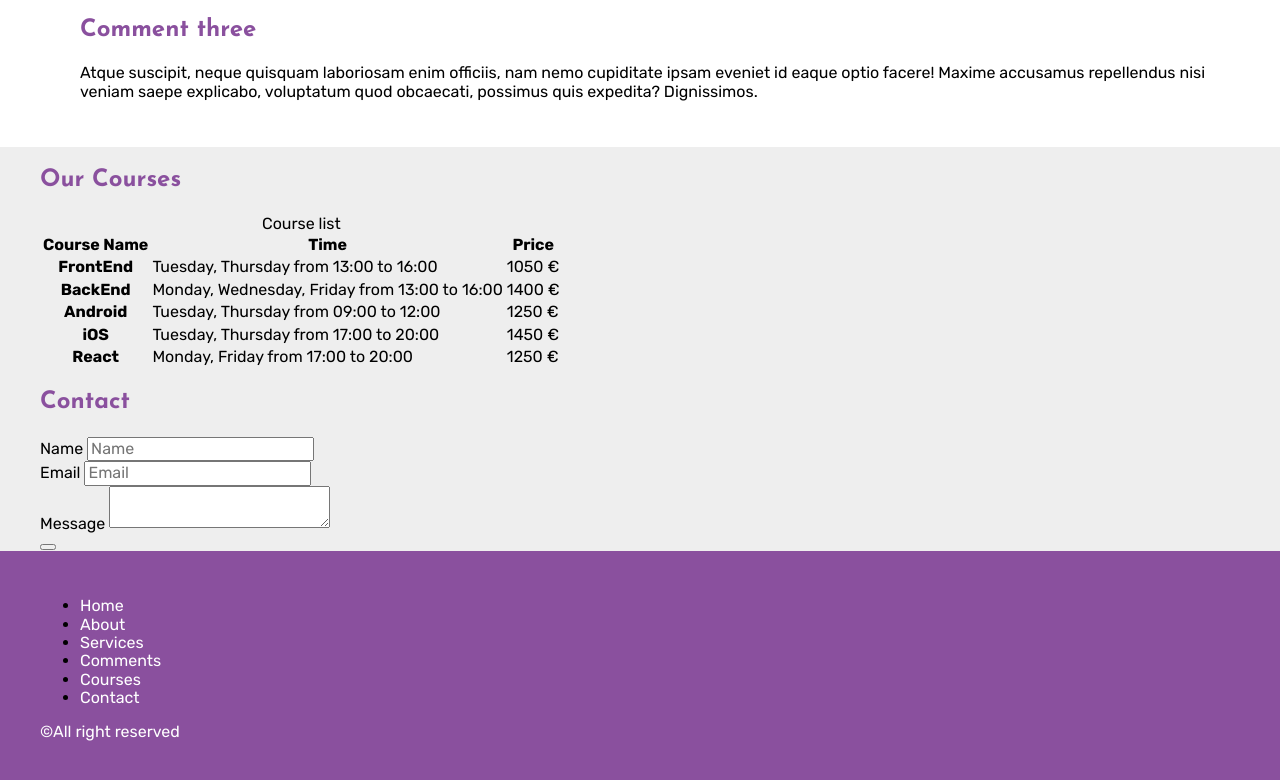
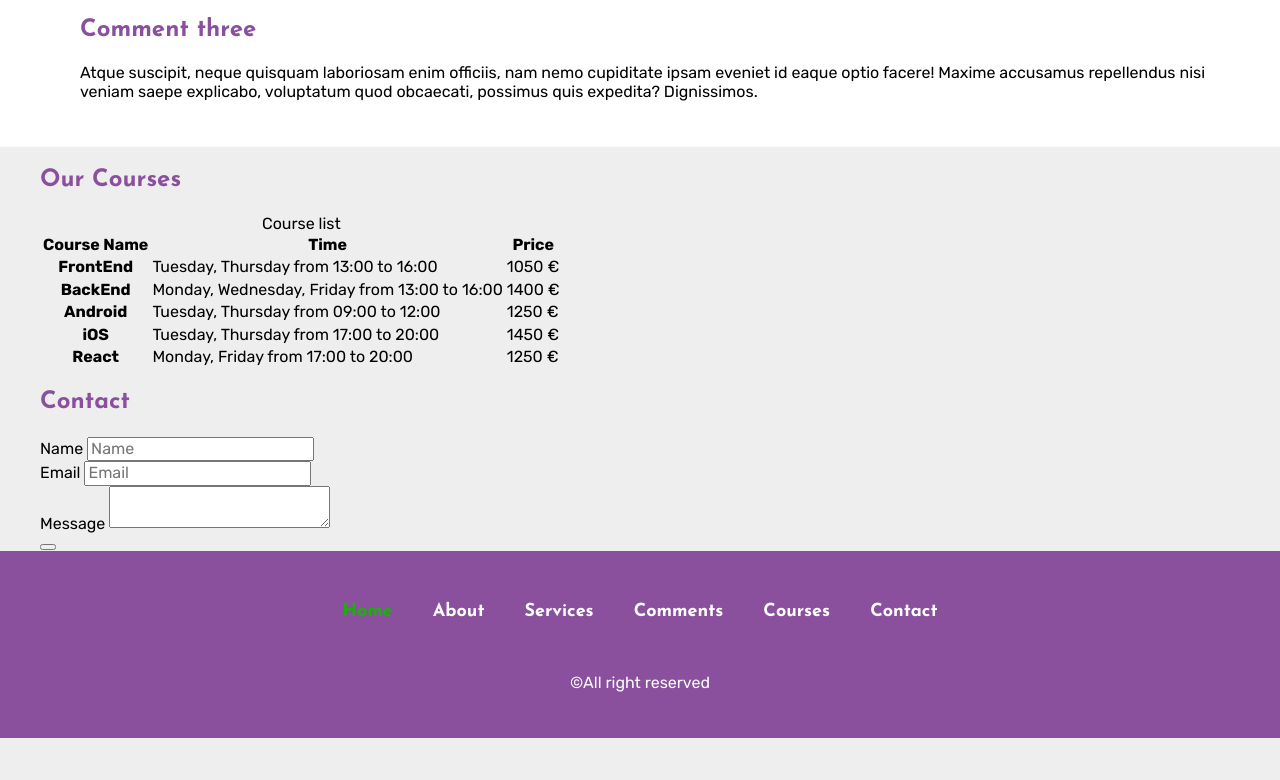
Before and after one commit to forntendCubes/learninngSass, a plain HTML site: page public_html/index.html in a window 1280 px wide. Shown: the part 1451-2231 px from the top of the page. After the commit the page ends 2189 px from the top, so only its background shows below. Drawn offline with nearby package versions, Linux system fonts and the light colour scheme; files that its build step writes are made by us from their sources.

Commit message:
footer done

```diff
--- a/public_html/index.html
+++ b/public_html/index.html
@@ -206,7 +206,7 @@
             <div class="container">
                 <nav>
                     <ul>
-                        <li><a href="#home">Home</a></li>
+                        <li><a class="active" href="#home">Home</a></li>
                         <li><a href="#about">About</a></li>
                         <li><a href="#service">Services</a></li>
                         <li><a href="#comments">Comments</a></li>
--- a/public_html/scss/partials/_footer.scss
+++ b/public_html/scss/partials/_footer.scss
@@ -1,12 +1,50 @@
 $footer-bg: $purple;
 $footer-color: $white;
-
+$nav-font: $josefin;
+$footer-link-hover: $green;
 footer{
     padding: 30px 0;
     background-color: $footer-bg;
+
+    ul{
+        list-style: none;
+        padding-left: 0;
+        padding-bottom: 30px;
+
+        li{
+            a{
+                display: block;
+                padding: 5px 0;
+                color: $footer-color;
+                text-align: center;
+                font-family: $nav-font;
+                font-weight: $font-bold;
+                font-size: 1.8rem;
+
+                &:hover,
+                    &.active{
+                    color: $footer-link-hover;
+                }
+            }//a end
+        } //li end
+    }//ul end
+
+    .copyright{
+        text-align: center;
+        color: $footer-color;
+    } // copyright end
+} //footer end
+
+
+@media(min-width:768px){
+    footer{
+        ul{
+            display: flex;
+            justify-content: center;
+            align-items: center;
+            li a{
+                padding: 5px 20px;
+            } //a end
+        }//ul end
+    }//footer end
 }
-
-footer a,
-footer p{
-    color: $footer-color;
-}
```
Also changed, not shown: public_html/css/theme.css, 1 other file.
